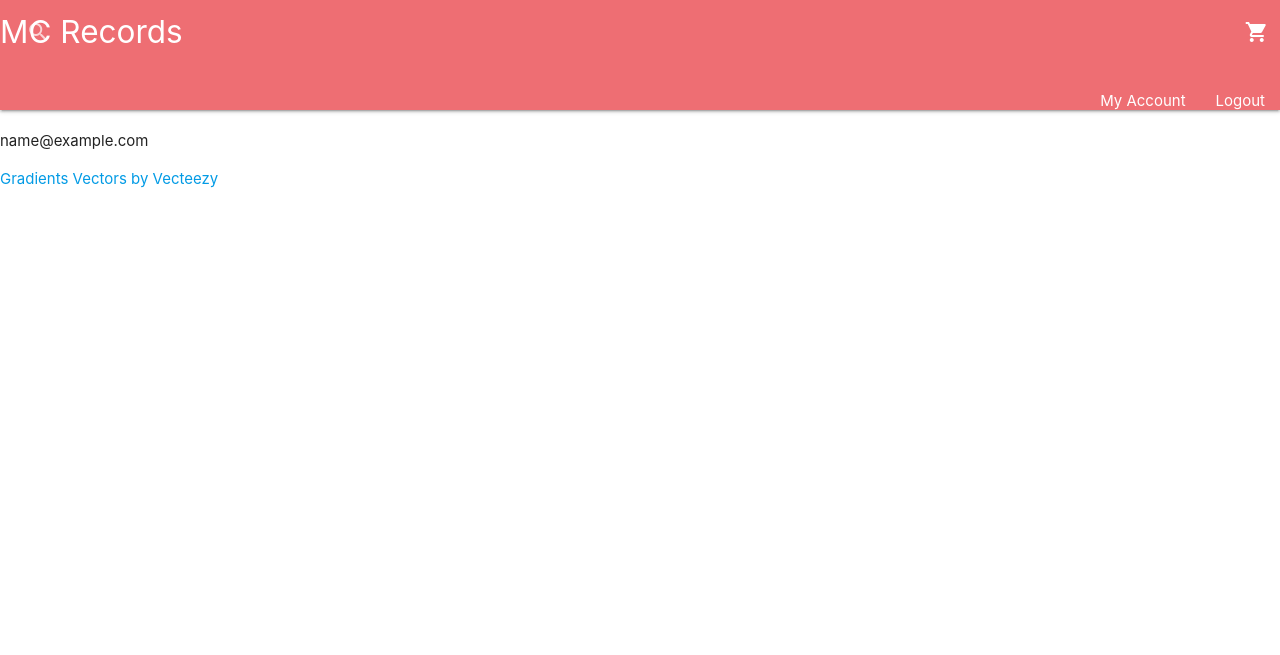
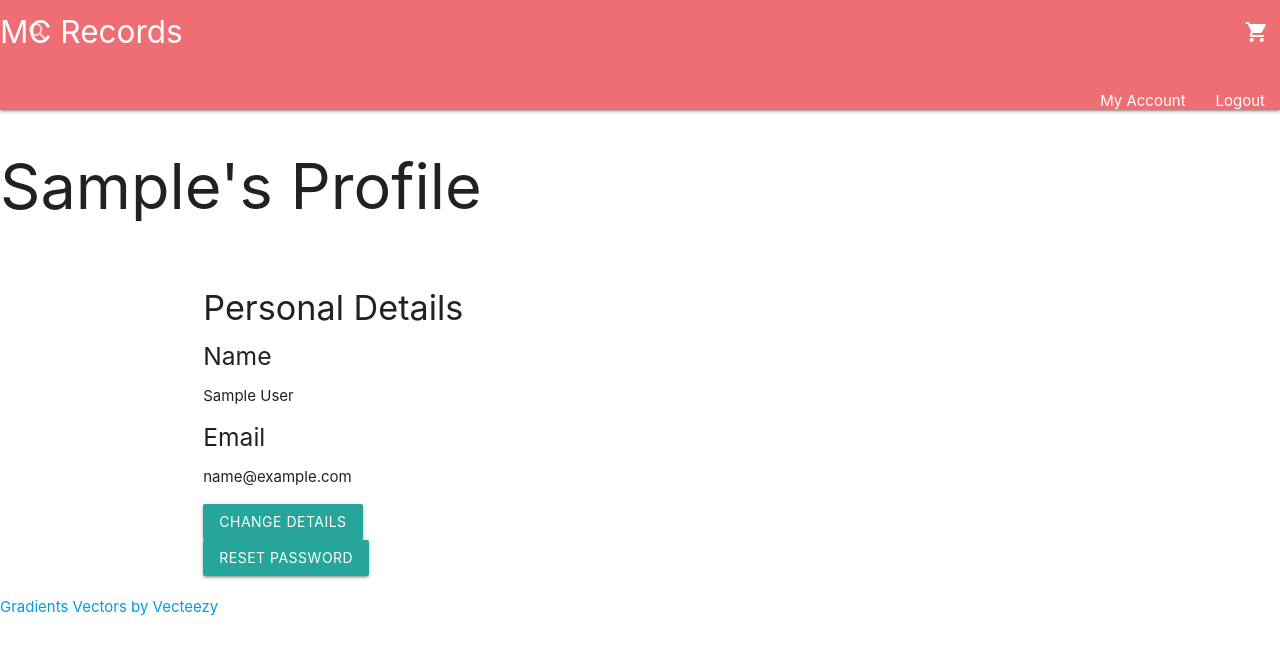
Before and after one commit to arcorco/mc-records-ecommerce-milestone, a Django app: page /accounts/profile/ in a window 1280 px wide. Shown: the top 655 px of the page. Run offline with Django 3.2, Linux system fonts and the light colour scheme; the visitor is signed in with stand-in values (Sample User, id 1); data comes from the database, SQL or seed files in the repository.

Commit message:
user details shown on profile.html and users can edit some of their details

```diff
--- a/accounts/templates/index.html
+++ /dev/null
@@ -1,5 +0,0 @@
-{% extends 'base.html' %}
-
-{% block page_title %}Home Page{% endblock %}
-
-{% block page_heading %}Home{% endblock %}
--- a/accounts/templates/login.html
+++ b/accounts/templates/login.html
@@ -3,8 +3,6 @@
 {% load bootstrap_tags %}
 
 {% block page_title %}Login Page{% endblock %}
-
-{% block page_heading %}User Login{% endblock %}
 
 {% block content %}
 <form method="POST">
--- a/accounts/templates/profile.html
+++ b/accounts/templates/profile.html
@@ -2,8 +2,21 @@
 
 {% block page_title %}{{ user }}'s Profile{% endblock %}
 
-{% block page_heading %}{{ user }}'s Profile{% endblock %}
+{% block content %}
+<div class="row">
+    <h1>{{ profile.first_name }}'s Profile</h1>
+</div>
 
-{% block content %}
-<p>{{ profile.email }}</p>
+<div class="row container">
+    <div class="col s6">
+        <h4>Personal Details</h4>
+            <h5>Name</h5>
+            <p>{{ profile.first_name }} {{ profile.last_name }}</p>
+            <h5>Email</h5>
+            <p>{{ profile.email }}</p>
+            <a href="{% url 'edit_profile' %}" class="waves-effect waves-light btn">Change Details</a>
+<br>
+            <a href="{% url 'password_reset' %}" class="waves-effect waves-light btn">Reset Password</a>
+    </div>
+</div>
 {% endblock %}
--- a/accounts/templates/register.html
+++ b/accounts/templates/register.html
@@ -4,7 +4,6 @@
 
 {% block page_title %}Registration Page{% endblock %}
 
-{% block page_heading %}User Registration{% endblock %}
 
 {% block content %}
 <p>If you already have an account, you can <a href="{% url 'login' %}">sign in</a></p>
--- a/accounts/urls.py
+++ b/accounts/urls.py
@@ -1,5 +1,5 @@
 from django.conf.urls import url, include
-from accounts.views import index, logout, login, registration, user_profile
+from accounts.views import logout, login, registration, user_profile, edit_profile
 from accounts import urls_reset
 
 urlpatterns = [
@@ -7,5 +7,6 @@ urlpatterns = [
     url(r'^login/$', login, name="login"),
     url(r'^register/$', registration, name="registration"),
     url(r'^profile/$', user_profile, name="profile"),
-    url(r'^password_reset/', include(urls_reset))
+    url(r'^password_reset/', include(urls_reset)),
+    url(r'^profile/edit/$', edit_profile, name="edit_profile"),
 ]
--- a/accounts/views.py
+++ b/accounts/views.py
@@ -2,25 +2,21 @@ from django.shortcuts import render, redirect, reverse
 from django.contrib import auth, messages
 from django.contrib.auth.decorators import login_required
 from django.contrib.auth.models import User
-from accounts.forms import UserLoginForm, UserRegistrationForm
+from accounts.forms import UserLoginForm, UserRegistrationForm, EditProfileForm
 
 # Create your views here.
-
-def index(request):
-    """Return the index.html file"""
-    return render(request, "index.html")
 
 @login_required
 def logout(request):
     """Log the user out"""
     auth.logout(request)
     messages.success(request, "You have successfully been logged out!")
-    return redirect(reverse('index'))
+    return redirect(reverse('home'))
 
 def login(request):
     """Return a login page"""
     if request.user.is_authenticated:
-        return redirect(reverse('index'))
+        return redirect(reverse('home'))
     if request.method == "POST":
         login_form = UserLoginForm(request.POST)
 
@@ -30,7 +26,7 @@ def login(request):
             if user:
                 auth.login(user=user, request=request)
                 messages.success(request, "You have succesfully logged in!")
-                return redirect(reverse('index'))
+                return redirect(reverse('profile'))
             else:
                 login_form.add_error(None, "Your username or password is incorrect.")
 
@@ -41,7 +37,7 @@ def login(request):
 def registration(request):
     """Render the registration page"""
     if request.user.is_authenticated:
-        return redirect(reverse('index'))
+        return redirect(reverse('home'))
 
     if request.method == "POST":
         registration_form = UserRegistrationForm(request.POST)
@@ -55,7 +51,7 @@ def registration(request):
             if user:
                 auth.login(user=user, request=request)
                 messages.success(request, "You have successfully registered")
-                return redirect(reverse('index'))
+                return redirect(reverse('profile'))
 
             else:
                 messages.error(request, "Unable to register your account at this time")
@@ -72,3 +68,18 @@ def user_profile(request):
     return render(request, "profile.html", {
         "profile": user
     })
+
+@login_required
+def edit_profile(request):
+    if request.method == 'POST':
+        edit_form = EditProfileForm(request.POST, instance=request.user)
+
+        if edit_form.is_valid():
+            edit_form.save()
+            messages.success(request, "You have successfully updated your details!")
+            return redirect(reverse('profile'))
+
+    else:
+        edit_form = EditProfileForm(instance=request.user)
+        args = {'edit_form': edit_form}
+        return render(request, "edit_profile.html", args)
```
Also changed, not shown: accounts/forms.py (+9 -2 lines), accounts/templates/edit_profile.html (added, +17 -0 lines).
